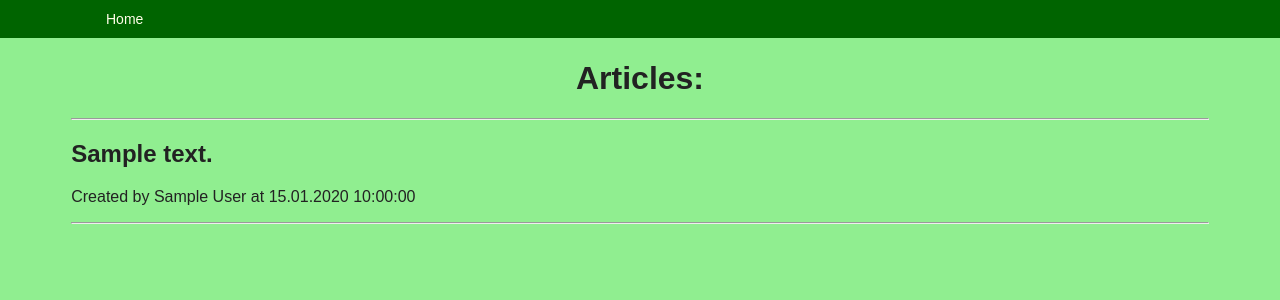
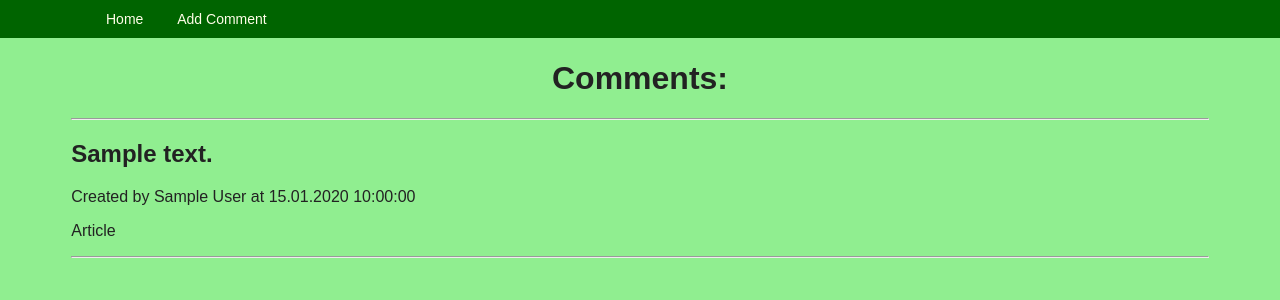
Before and after one commit to azamat3522/homework-50_blog, a Django app: page /comment/ in a window 1280 px wide. Shown: the top 300 px of the page. Run offline with Django 3.2, Linux system fonts and the light colour scheme; data comes from the database, SQL or seed files in the repository; tables that the repository leaves empty hold one stand-in row (values such as "Sample post"); some libraries are stand-ins or nearby versions.

Commit message:
Этап 2. Сделал добавление комментариев

```diff
--- a/source/blog/urls.py
+++ b/source/blog/urls.py
@@ -16,7 +16,7 @@ Including another URLconf
 from django.contrib import admin
 from django.urls import path
 from webapp.views import IndexView, ArticleView, \
-    ArticleCreateView, ArticleUpdateView, ArticleDeleteView, CommentIndexView
+    ArticleCreateView, ArticleUpdateView, ArticleDeleteView, CommentIndexView, CommentCreateView
 
 urlpatterns = [
     path('admin/', admin.site.urls),
@@ -25,5 +25,6 @@ urlpatterns = [
     path('article/add/', ArticleCreateView.as_view(), name='article_add'),
     path('article/<int:pk>/edit/', ArticleUpdateView.as_view(), name='article_update'),
     path('article/<int:pk>/delete/', ArticleDeleteView.as_view(), name='article_delete'),
-    path('comment/', CommentIndexView.as_view(), name='comment_view')
+    path('comment/', CommentIndexView.as_view(), name='comment_view'),
+    path('comment/add/', CommentCreateView.as_view(), name='comment_add')
 ]
--- a/source/webapp/templates/comment_index.html
+++ b/source/webapp/templates/comment_index.html
@@ -1,15 +1,16 @@
 {% extends 'base.html' %}
 
-{#{% block menu %}#}
-{#    <li><a href="{% url 'article_add' %}">Add Article</a></li>#}
-{#{% endblock %}#}
+{% block menu %}
+    <li><a href="{% url 'comment_add' %}">Add Comment</a></li>
+{% endblock %}
 
 {% block content %}
-    <h1>Articles:</h1>
+    <h1>Comments:</h1>
     <hr/>
     {% for comment in comments %}
         <h2>{{ comment.text }}</h2>
         <p>Created by {{ comment.author }} at {{ comment.created_at|date:'d.m.Y H:i:s' }}</p>
+        <p>{{ comment.article }}</p>
         <p>
 {#            <a href="{% url 'article_view' article.pk %}">More...</a>#}
 {#            <a href="{% url 'article_update' article.pk %}">Edit</a>#}
--- a/source/webapp/views.py
+++ b/source/webapp/views.py
@@ -2,7 +2,7 @@
 from django.shortcuts import render, get_object_or_404, redirect
 from django.views.generic import View, TemplateView
 
-from webapp.forms import ArticleForm
+from webapp.forms import ArticleForm, CommentForm
 from webapp.models import Article, Comment
 
 
@@ -85,3 +85,20 @@ class CommentIndexView(TemplateView):
         context = super().get_context_data(**kwargs)
         context['comments'] = Comment.objects.all()
         return context
+
+class CommentCreateView(View):
+    def get(self, request, *args, **kwargs):
+        form = CommentForm()
+        return render(request, 'comment_create.html', context={'form': form})
+
+    def post(self, request, *args, **kwargs):
+        form = CommentForm(data=request.POST)
+        if form.is_valid():
+            Comment.objects.create(
+                article=form.cleaned_data['article'],
+                text=form.cleaned_data['text'],
+                author=form.cleaned_data['author']
+            )
+            return redirect('comment_view')
+        else:
+            return render(request, 'comment_create.html', context={'form': form})
```
Also changed, not shown: source/webapp/forms.py (+8 -1 lines), source/webapp/templates/comment_create.html (added, +10 -0 lines).
